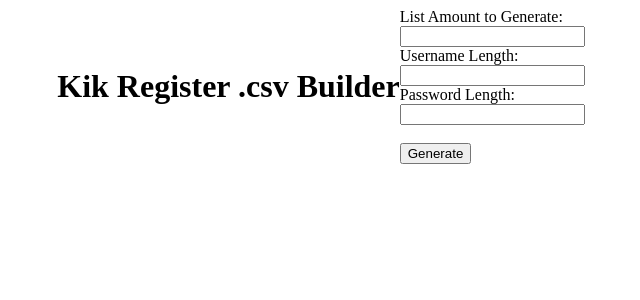
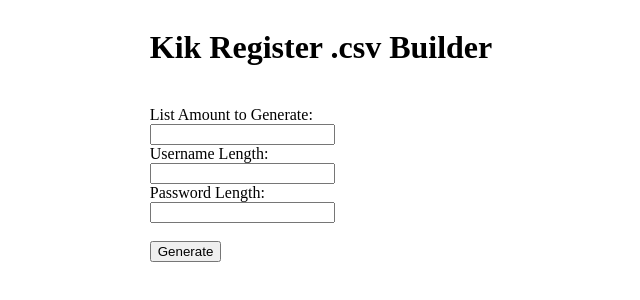
Before and after one commit to Mac0r0ni/kikKREATOR, a plain HTML site: page stuff/credential_builder2.html in a window 1280 px wide. Shown: the whole page, without its empty margins (319-959 px from the left). Drawn offline with Linux system fonts and the light colour scheme.

Commit message:
Update credential_builder2.html

```diff
--- a/stuff/credential_builder2.html
+++ b/stuff/credential_builder2.html
@@ -11,8 +11,9 @@
   </style>
 </head>
 <body>
-  <h1>Kik Register .csv Builder</h1>
+
   <form>
+    <h1>Kik Register .csv Builder</h1><br>
     <label for="listAmount">List Amount to Generate:</label><br>
     <input type="text" id="listAmount" name="listAmount"><br>
     <label for="usernameLength">Username Length:</label><br>
```
